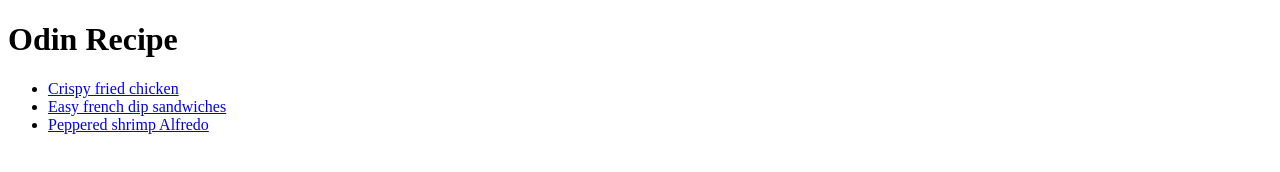
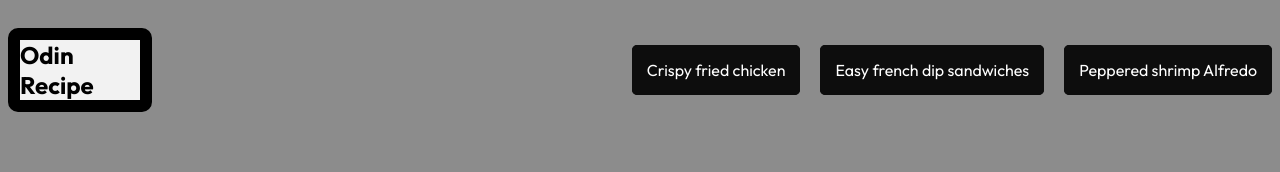
Before and after one commit to guyaudeallogo2-wq/odin-recipes, a plain HTML site: page index.html in a window 1280 px wide. Drawn offline with Linux system fonts and the light colour scheme.

Commit message:
Modified second copy with more CSS

```diff
--- a/index.html
+++ b/index.html
@@ -4,14 +4,26 @@
     <meta charset="UTF-8">
     <meta name="viewport" content="width=device-width, initial-scale=1.0">
     <link rel="shortcut icon" href="burger.png" type="image/x-icon">
-    <title>Odin Recipe</title>
+    <meta name="description" content="A recipe page with a few recipes">
+    <meta name="author" content="Guyaude ALLOGO">
+    <meta property="og:description" content="A single recipe page featuring three dishes">
+    <meta property="og:title" content="Multiple recipe page">
+    <link rel="preconnect" href="https://fonts.googleapis.com">
+    <link rel="preconnect" href="https://fonts.gstatic.com" crossorigin>
+    <link href="https://fonts.googleapis.com/css2?family=Outfit:wght@100..900&family=Unica+One&display=swap" rel="stylesheet">
+    <link rel="stylesheet" href="style.css">
+    <title>Odin Recipe | Homepage</title>
 </head>
 <body>
-    <h1>Odin Recipe</h1>
-    <ul>
-        <li><a href="crispy_fried_chicken.html" >Crispy fried chicken</a></li>
-        <li><a href="easy_french_dip.html">Easy french dip sandwiches</a></li>
-        <li><a href="peppered_shrimp.html">Peppered shrimp Alfredo</a></li>
-    </ul>
+    <header>
+        <nav>
+            <h1 class="title">Odin Recipe</h1>
+            <ul>
+                <li><a href="crispy_fried_chicken.html" class="recipe-link">Crispy fried chicken</a></li>
+                <li><a href="easy_french_dip.html" class="recipe-link">Easy french dip sandwiches</a></li>
+                <li><a href="peppered_shrimp.html" class="recipe-link">Peppered shrimp Alfredo</a></li>
+            </ul>
+        </nav>
+    </header>
 </body>
 </html>
--- /dev/null
+++ b/style.css
@@ -0,0 +1,63 @@
+
+* {
+  font-family: "Outfit", sans-serif;
+  background-color: #8C8C8C;
+
+}
+h1{
+    background-color: #F2F2F2;
+    border-radius: 10px;
+    border: solid 12px;
+    width: 120px;
+    display: flex;
+    justify-content: center;
+    align-items: center;
+}
+li{
+  list-style-type: none;
+  display: inline;
+
+}
+a{
+  text-decoration: none;
+  margin: 17px 0 0 0 ;
+}
+
+.recipe-link{
+  background-color: #0D0D0D;
+  border: solid 14px #0D0D0D;
+}
+
+nav {
+display: flex;
+align-items: center;
+justify-content: space-between;
+}
+
+nav ul {
+display: flex;
+gap: 20px;
+list-style: none;
+margin: 0;
+padding: 0;
+}
+
+.recipe-link {
+text-decoration: none;
+background-color: #0D0D0D;
+color: white;
+padding: 14px;
+border: 1px solid #0D0D0D;
+border-radius: 5px;
+}
+w
+.title {
+background-color: #732F3B;
+border-radius: 10px;
+border: 12px solid #732F3B;
+width: 120px;
+}
+
+a:hover {
+  background-color: #DBCEC3;
+}
```
Also changed, not shown: crispy_fried_chicken.html (+8 -0 lines), easy_french_dip.html (+8 -0 lines), peppered_shrimp.html (+8 -0 lines).
